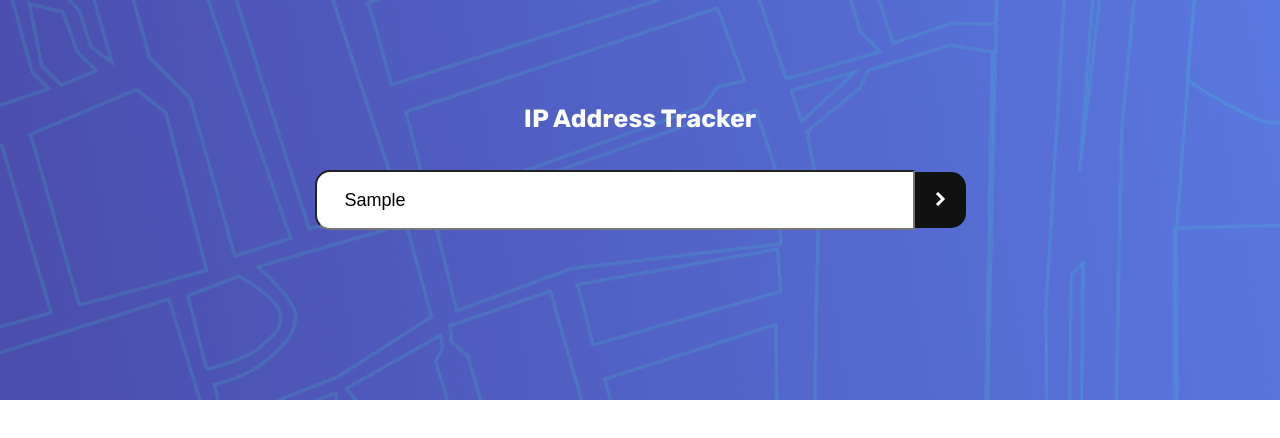
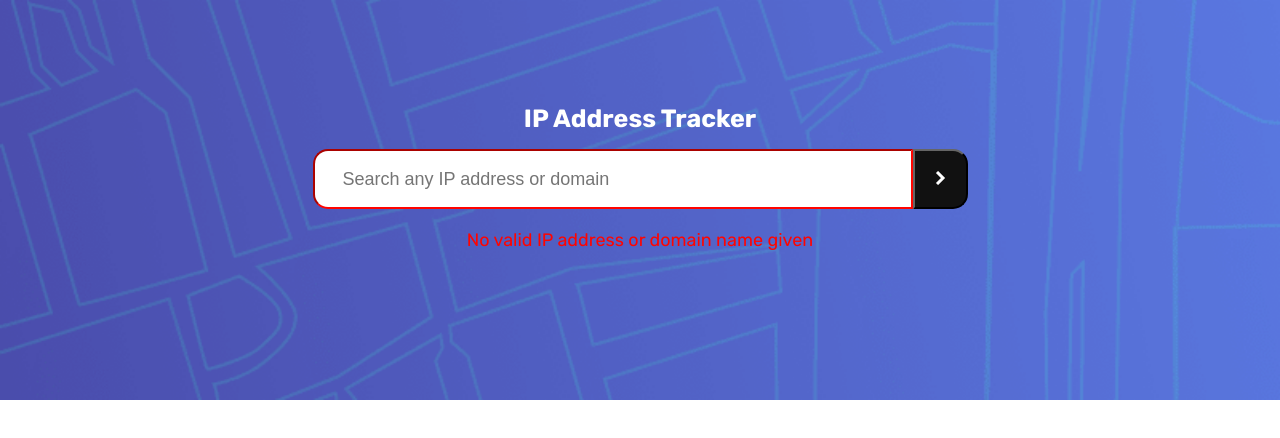
Before and after one commit to MattInReality/ip-address-tracker, a Vue app: page / in a window 1280 px wide. Both pictures are taken after typing "Sample" into the empty fields and a click on the button 940 px from the left and 199 px from the top of the page. Shown: the top 438 px of the page. Built offline with nearby package versions, Linux system fonts and the light colour scheme; no server answers.

Commit message:
Added home header and search box components with an app state component. I'm using the composition api so I can better leave out state management. Yes... I know the app isn't big enough to really worry about shared state.

```diff
--- a/src/App.vue
+++ b/src/App.vue
@@ -7,7 +7,7 @@ import HomeHeader from "@/components/home-header.vue";
 
 export default {
   name: "App",
-  components: { HomeHeader },
+  components: {HomeHeader},
 };
 </script>
 
@@ -17,6 +17,7 @@ export default {
 :root {
   --vd-gray: hsl(0, 0%, 17%);
   --d-gray: hsl(0, 0%, 59%);
+  --error-color: hsl(1, 100%, 50%)
 }
 
 *,
--- a/src/components/home-header.vue
+++ b/src/components/home-header.vue
@@ -7,12 +7,17 @@
 
 <script>
 import searchBox from "@/components/search-box.vue";
+import {locationData} from "@/store/app.state";
 
 export default {
   name: "home-header",
   components: {
     searchBox,
   },
+  setup() {
+
+    return {locationData}
+  }
 };
 </script>
 
--- a/src/components/search-box.vue
+++ b/src/components/search-box.vue
@@ -1,28 +1,56 @@
 <template>
-  <form action="submit" @submit.prevent>
+  <form v-on:submit.prevent="handleSubmit">
     <input
-      v-model="search"
-      class="search"
-      type="text"
-      placeholder="Search any IP address or domain"
+        v-model="search"
+        class="search"
+        :class="{ 'input-error': error }"
+        type="text"
+        :disabled="loading"
+        placeholder="Search any IP address or domain"
     />
     <button type="submit">
       <svg xmlns="http://www.w3.org/2000/svg" width="11" height="14">
-        <path fill="none" stroke="#FFF" stroke-width="3" d="M2 1l6 6-6 6" />
+        <path fill="none" stroke="#FFF" stroke-width="3" d="M2 1l6 6-6 6"/>
       </svg>
     </button>
+    <p class="error" v-if="error">{{ error }}</p>
+    <!--    <p v-if="locationData">{{ locationData }}</p>-->
   </form>
 </template>
 
 <script>
+import {ref, watch} from "vue";
+import {getIP, error, loading, clearError} from "@/store/app.state";
+
+
 export default {
   name: "search-box",
-  data() {
-    return {
-      search: "",
-    };
+  setup() {
+    const search = ref("")
+
+    if (error) {
+      watch(search, function (newValue, oldValue) {
+        if (oldValue.length === 0 && newValue.length > 0) {
+          clearError()
+        }
+      })
+    }
+
+
+    async function handleSubmit() {
+      clearError()
+      try {
+        await getIP(search.value);
+        search.value = ""
+      } catch (e) {
+        console.log('error: ', e);
+      }
+    }
+
+    return {search, handleSubmit, error, loading};
   },
-};
+}
+;
 </script>
 
 <style scoped>
@@ -34,6 +62,15 @@ export default {
   max-width: 60rem;
   border-top-left-radius: 1.5rem;
   border-bottom-left-radius: 1.5rem;
+  margin-bottom: 2rem;
+}
+
+.error {
+  color: var(--error-color);
+}
+
+.input-error {
+  border-color: var(--error-color);
 }
 
 button {
@@ -44,6 +81,9 @@ button {
   font-size: 1.8rem;
   border-bottom-right-radius: 1.5rem;
   border-top-right-radius: 1.5rem;
-  border: none;
+  border-color: #111;
+  cursor: pointer;
 }
+
+
 </style>
--- /dev/null
+++ b/src/store/app.state.js
@@ -0,0 +1,52 @@
+import {reactive, computed} from "vue";
+import {getIPLocation} from "../../lib/api-calls";
+
+const state = reactive(
+    {
+        locationData: {},
+        error: '',
+        loading: false
+    })
+
+function setLocationData(data) {
+    console.log('update IP location data')
+    state.locationData = data
+}
+
+function clearLocationData() {
+    state.locationDate = undefined
+}
+
+function setError(errorMessage) {
+    state.error = errorMessage
+}
+
+function clearError() {
+    state.error = ''
+}
+
+async function getIP(searchString = '') {
+    state.loading = true
+    try {
+        clearLocationData()
+        const ipData = await getIPLocation(searchString)
+        return setLocationData(ipData)
+
+    } catch (e) {
+        return setError(e.message)
+    } finally {
+        state.loading = false
+    }
+}
+
+const locationData = computed(() => state.locationData)
+const error = computed(() => state.error)
+const loading = computed(() => state.loading)
+
+export {
+    getIP,
+    clearError,
+    locationData,
+    error,
+    loading
+}
```
Also changed, not shown: jest.config.js (added, +194 -0 lines), package.json (+11 -3 lines), 2 other files (tests, documents, lock files or other folders).
